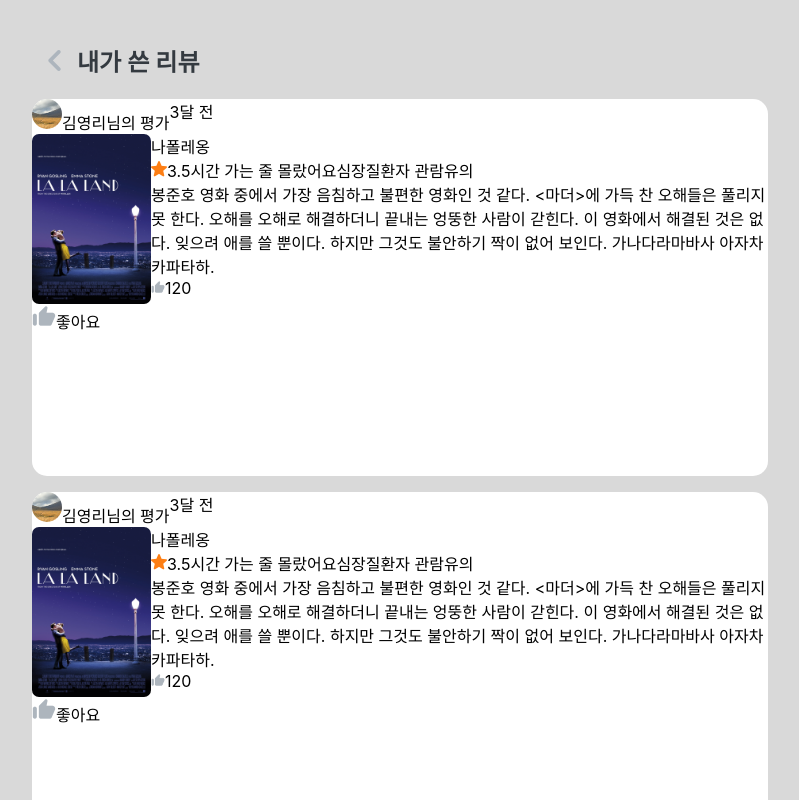
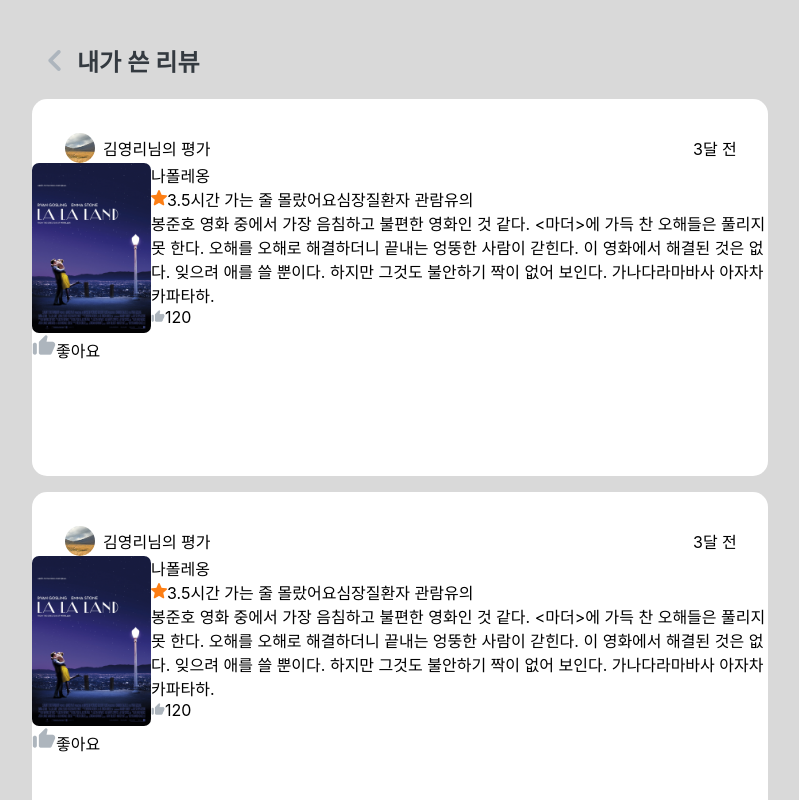
Before and after one commit to hwi-woong/OTTify-frontend, a React (Create React App) app: page /MyWrite in a window 1280 px wide. Shown: the top 800 px of the page, without its empty margins (240-1039 px from the left). Built offline with nearby package versions, Linux system fonts and the light colour scheme.

Commit message:
Feat: 작성한 리뷰 모아보기 - Item 프로필, 닉네임, 날짜 UI (#13)

```diff
--- a/src/CSS/MyWrite.css
+++ b/src/CSS/MyWrite.css
@@ -30,6 +30,7 @@
 }
 
 /*ReviewItem*/
+/*프로필, 닉네임, 날짜*/
 .ReviewItem{
   width: 736px;
   height: 377px;
@@ -40,6 +41,14 @@
 
 .reviewInfo{
   display: flex;
+  align-items: center;
+  padding-top: 34px;
+  padding-left: 33px;
+}
+
+.writerInfo {
+  display: flex;
+  align-items: center;
 }
 
 .writer_profile{
@@ -48,15 +57,22 @@
   border-radius: 50%;
 }
 
+.writer{
+  margin-left: 8px;
+  width: 590px;
+}
+
+/*포스터, 제목, 별점, 태그, 내용, 좋아요 수*/
+.reviewMovie{
+  display: flex;
+}
+
 .reviewPoster{
   width: 119px;
   height: 170px;
   border-radius: 7px;
 }
 
-.reviewMovie{
-  display: flex;
-}
 
 .reviewthumb{
   width: 14px;
```
